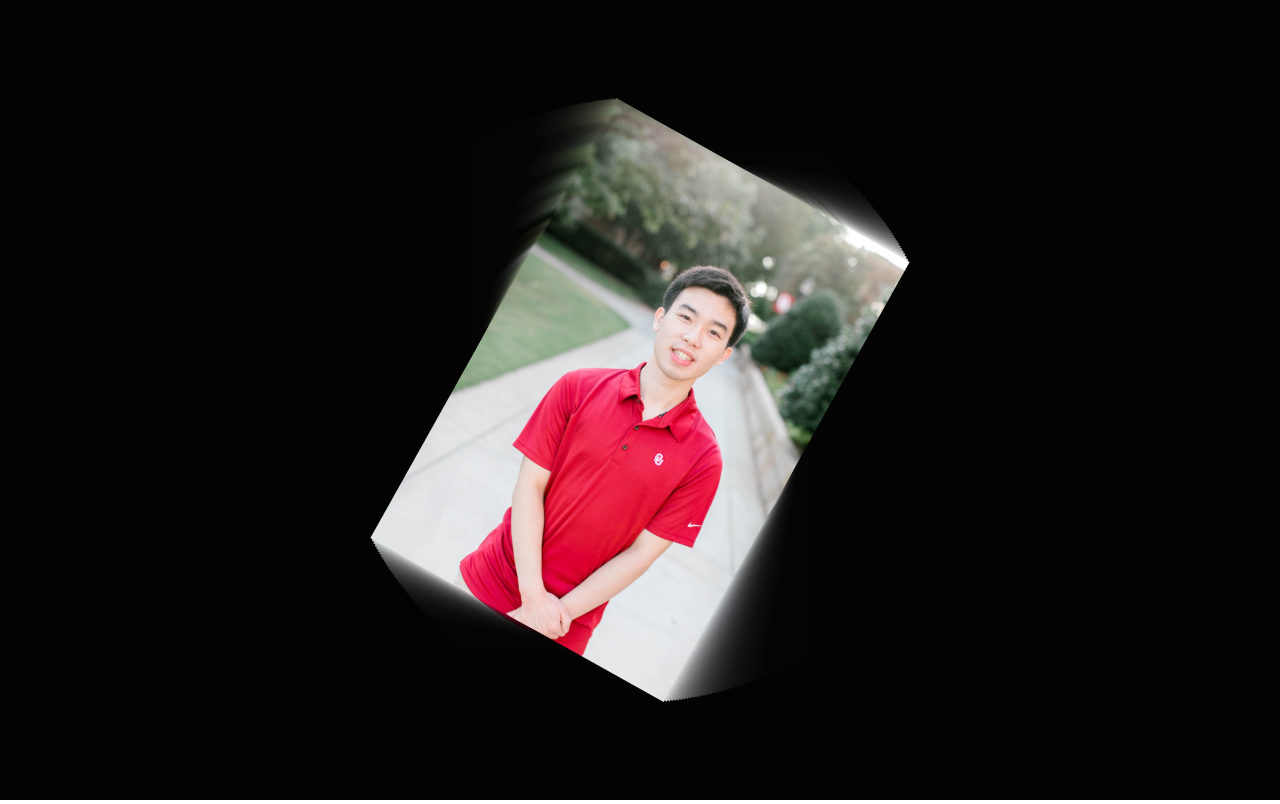
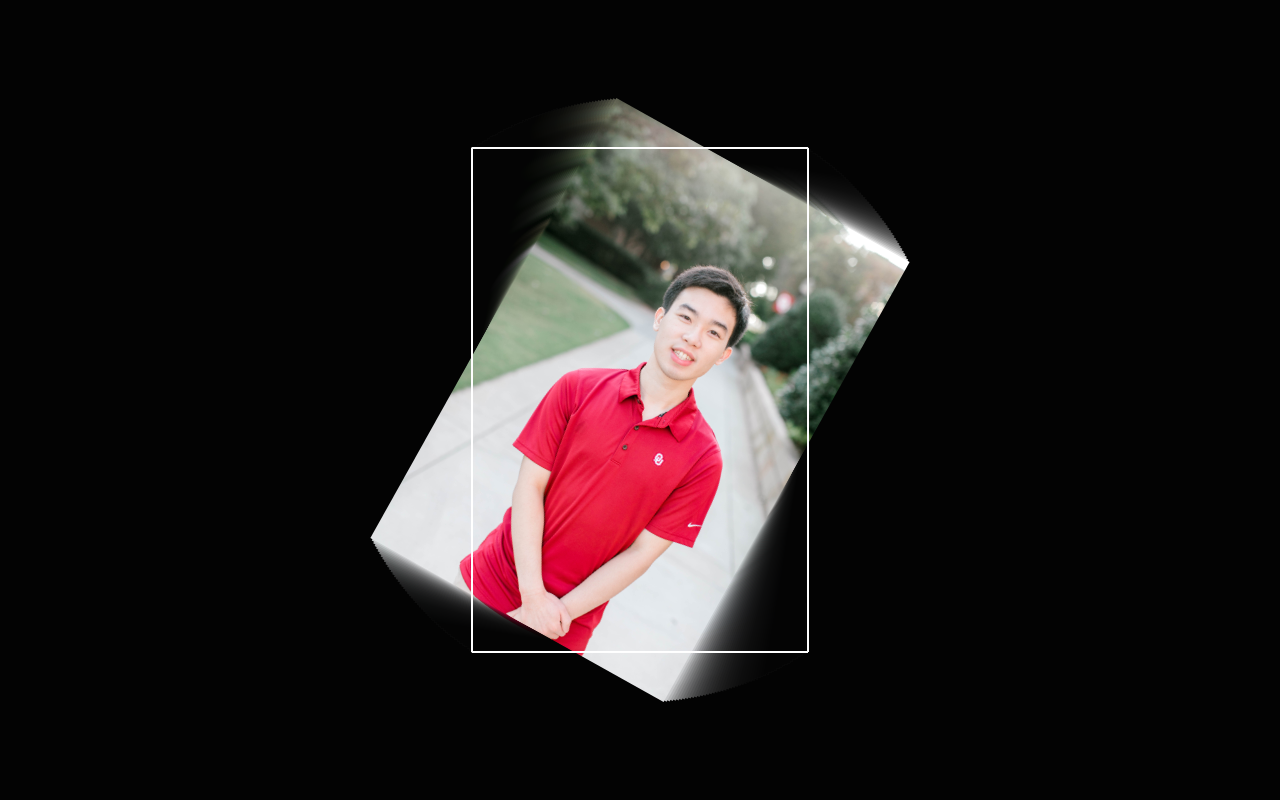
Before and after one commit to WellPlacedCactus/TimmyEngine, a plain HTML site: page index.html in a window 1280 px wide. Drawn offline with Linux system fonts and the light colour scheme; animation ran at ten frames a second.

Commit message:
Started building the EpicTimmyDebugger

```diff
--- a/index.html
+++ b/index.html
@@ -13,9 +13,18 @@
 	</style>
 </head>
 <body>
+	<!-- CANVAS -->
 	<canvas></canvas>
+
+	<!-- INPUT -->
+	<script src="./js/input/mouse.js"></script>
+
+	<!-- TIMMIES -->
 	<script src="./js/timmies/timmyPart.js"></script>
 	<script src="./js/timmies/timmyPartHandler.js"></script>
+	<script src="./js/timmies/timmyDebugger.js"></script>
+
+	<!-- MAIN -->
 	<script src="./js/main.js"></script>
 </body>
 </html>
--- /dev/null
+++ b/js/input/mouse.js
@@ -0,0 +1,22 @@
+
+/////////////////////////////////////////////////////// OBJECT
+
+const mouse = {};
+mouse.x = 0;
+mouse.y = 0;
+mouse.buttons = [];
+
+/////////////////////////////////////////////////////// EVENTS
+
+addEventListener('mousemove', ({x, y}) => {
+  mouse.x = x;
+  mouse.y = y;
+});
+
+addEventListener('mousedown', ({button}) => {
+  mouse.buttons[button] = true;
+});
+
+addEventListener('mouseup', ({button}) => {
+  mouse.buttons[button] = false;
+});
--- a/js/main.js
+++ b/js/main.js
@@ -1,3 +1,5 @@
+
+(function(){
 
 	/////////////////////////////////////////////////////// ENGINE
 
@@ -19,9 +21,11 @@ addEventListener('resize', () => {
 
 	/////////////////////////////////////////////////////// SETTINGS
 
+	let debug = true;
 	let fillAlpha = 0.1;
 	let timmyImage = null;
 	let timmyHandler = null;
+	let timmyDebugger = null;
 
 	/////////////////////////////////////////////////////// INIT
 
@@ -37,6 +41,7 @@ async function init() {
 			0,
 			0.01
 		));
+		timmyDebugger = new TimmyDebugger(timmyHandler);
 
 		loop();
 	}
@@ -46,6 +51,7 @@ async function init() {
 	function loop() {
 
 		/////////////////////////////////////////////////// FILL
+
 		c.fillStyle = `rgba(0, 0, 0, ${fillAlpha})`;
 		c.fillRect(0, 0, canvas.width, canvas.height);
 
@@ -53,6 +59,10 @@ function loop() {
 
 		timmyHandler.tick(canvas);
 		timmyHandler.draw(c, timmyImage);
+		if (debug) {
+			timmyDebugger.tick();
+			timmyDebugger.draw(c);
+		}
 
 		/////////////////////////////////////////////////// LOOP
 
@@ -84,3 +94,5 @@ function randint(min, max) {
 	function rands() {
 		return Math.random() < 0.5 ? -1 : 1;
 	}
+
+})();
--- /dev/null
+++ b/js/timmies/timmyDebugger.js
@@ -0,0 +1,22 @@
+
+class TimmyDebugger {
+
+  constructor(timmyHandler) {
+    this.timmyHandler = timmyHandler;
+    this.selectedTimmy = null;
+  }
+
+  tick() {
+
+    /////////////////////////////////////////////////////// CHECK IF MOUSE OVER
+  }
+
+  draw(c) {
+
+    /////////////////////////////////////////////////////// DRAW BOUNDS
+
+    this.timmyHandler.timmies.forEach(timmy => {
+      timmy.drawBounds(c);
+    });
+  }
+}
--- a/js/timmies/timmyPart.js
+++ b/js/timmies/timmyPart.js
@@ -45,4 +45,18 @@ class TimmyPart {
     );
     c.restore();
   }
+
+  drawBounds(c) {
+    c.strokeStyle = 'white';
+    c.save();
+    c.translate(this.x, this.y);
+    c.rect(
+      -this.width / 2,
+      -this.height / 2,
+      this.width,
+      this.height
+    );
+    c.stroke();
+    c.restore();
+  }
 }
```
Lines whose indentation alone changed are shown as unchanged.
